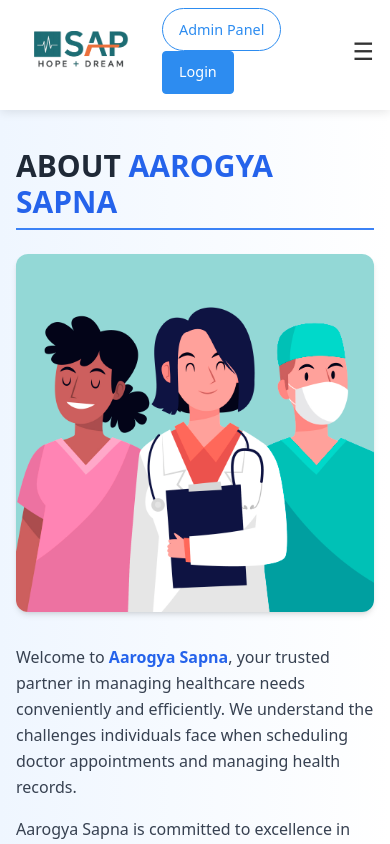
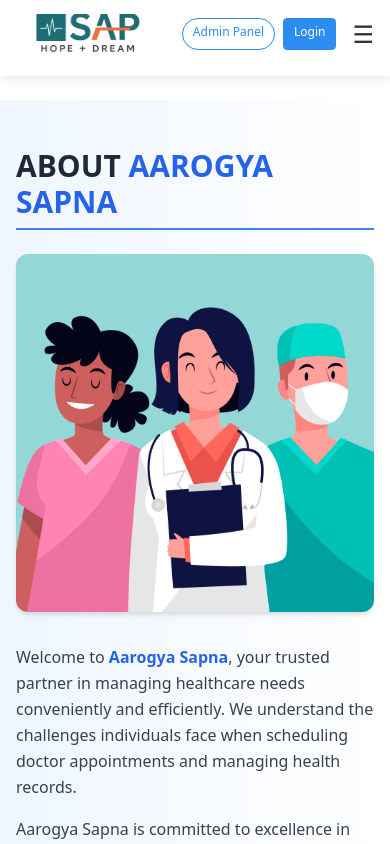
Before and after one commit to iashishkr07/HMS_Frontend, a React (Vite) app: page /about in a window 390 px wide. Shown: the top 844 px of the page. Built offline with nearby package versions, Linux system fonts and the light colour scheme.

Commit message:
Update navbar.css

```diff
--- a/src/navbar.css
+++ b/src/navbar.css
@@ -36,7 +36,7 @@ body {
   align-items: center;
   gap: 1.5rem;
   margin-left: 10rem;
-/*   margin-right: 10px; */
+  /* margin-right: 0px; */
   font-size: 1.2rem;
 }
 
@@ -53,7 +53,6 @@ body {
   display: flex;
   align-items: center;
   gap: 0.3rem;
-
 }
 
 .nav-links a:hover {
@@ -289,6 +288,24 @@ body {
     padding: 0.6rem 1rem;
     font-size: 0.9rem;
   }
+
+  .navbar-mobile-buttons .btn {
+    font-size: 12px;
+    padding: 4px 10px;
+    min-width: unset;
+    height: 32px;
+  }
+
+  .navbar-mobile-buttons {
+    gap: 4px;
+  }
+
+  .mobile-small-btn {
+    font-size: 12px;
+    padding: 4px 10px;
+    min-width: unset;
+    height: 32px;
+  }
 }
 
 /* Profile Dropdown Styles */
@@ -392,3 +409,21 @@ body {
     left: auto;
   }
 }
+
+.navbar-mobile-buttons {
+  display: flex;
+  gap: 8px;
+  margin-left: auto;
+}
+
+@media (min-width: 992px) {
+  .navbar-mobile-buttons {
+    display: none;
+  }
+}
+
+@media (max-width: 991px) {
+  .navbar-right {
+    display: none;
+  }
+}
```
